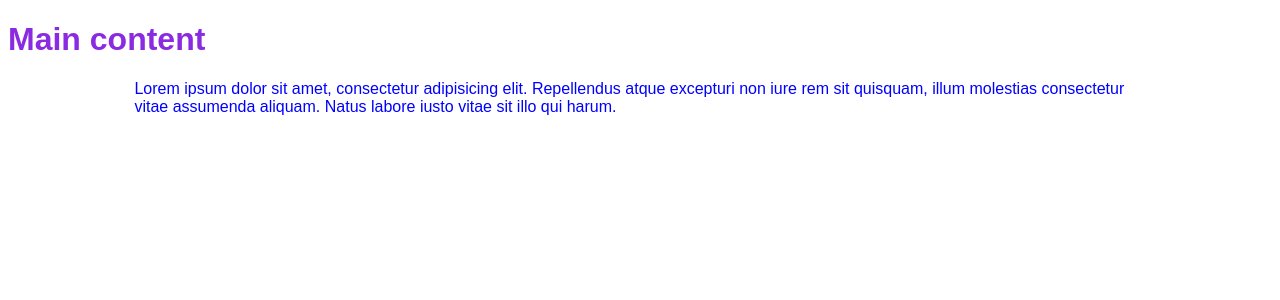
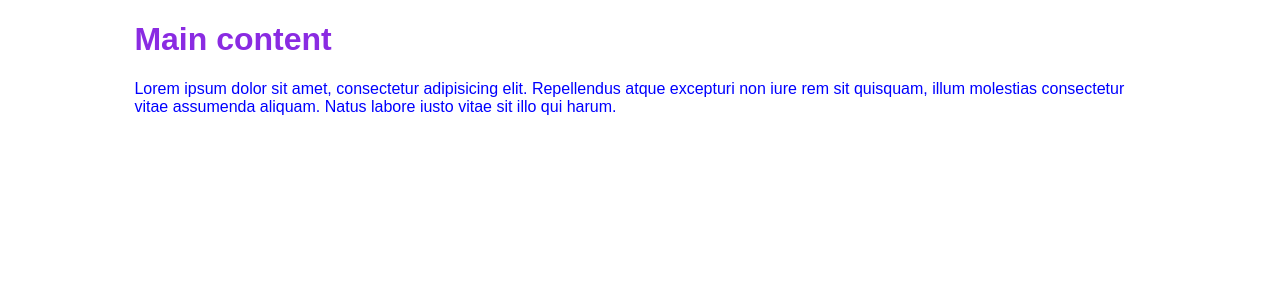
Before and after one commit to hgabor/git-branching-13de-2026, a React (Vite) app: page / in a window 1280 px wide. Shown: the top 300 px of the page. Built offline with nearby package versions, Linux system fonts and the light colour scheme.

Commit message:
header tag css fix

```diff
--- a/src/App.css
+++ b/src/App.css
@@ -11,7 +11,7 @@ p {
   color: blue;
 }
 
-main {
+main, header {
   max-width: 80%;
   margin: auto;
 }
```
